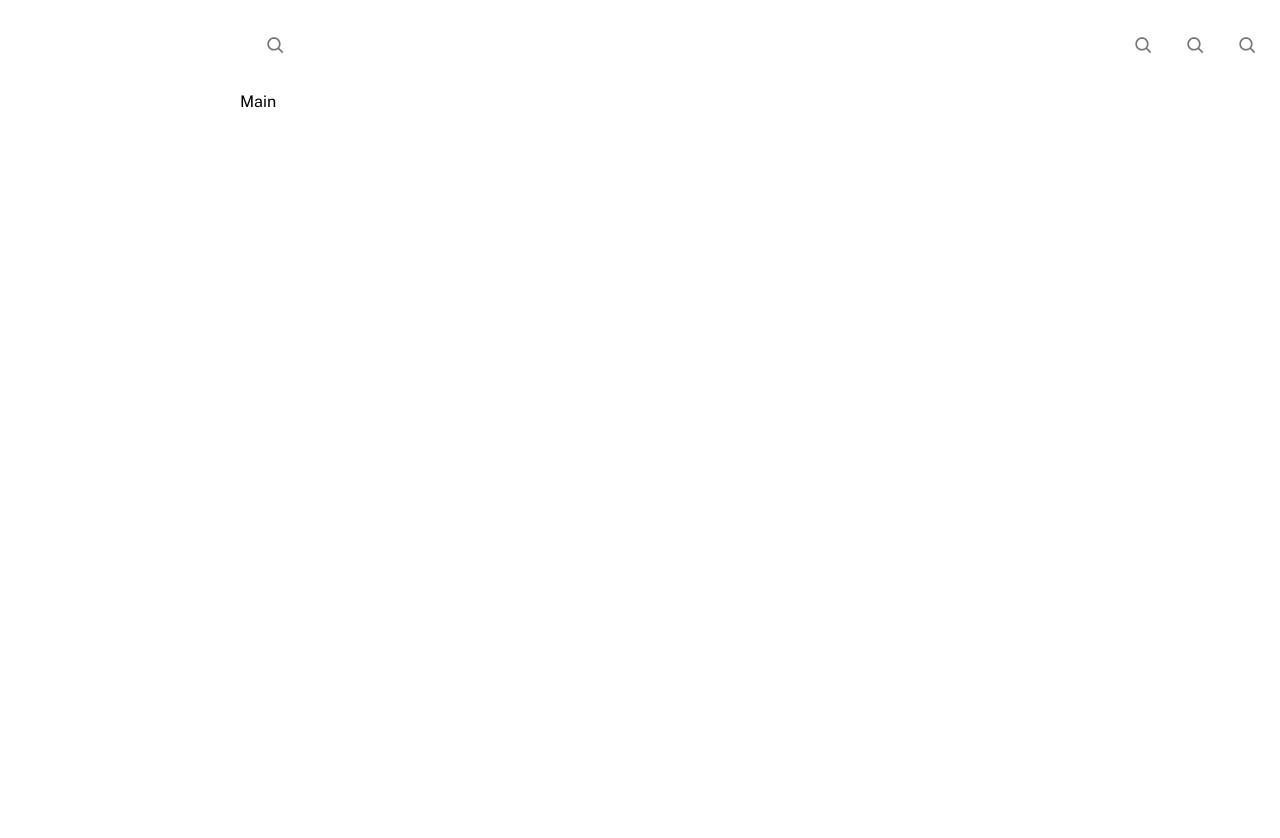
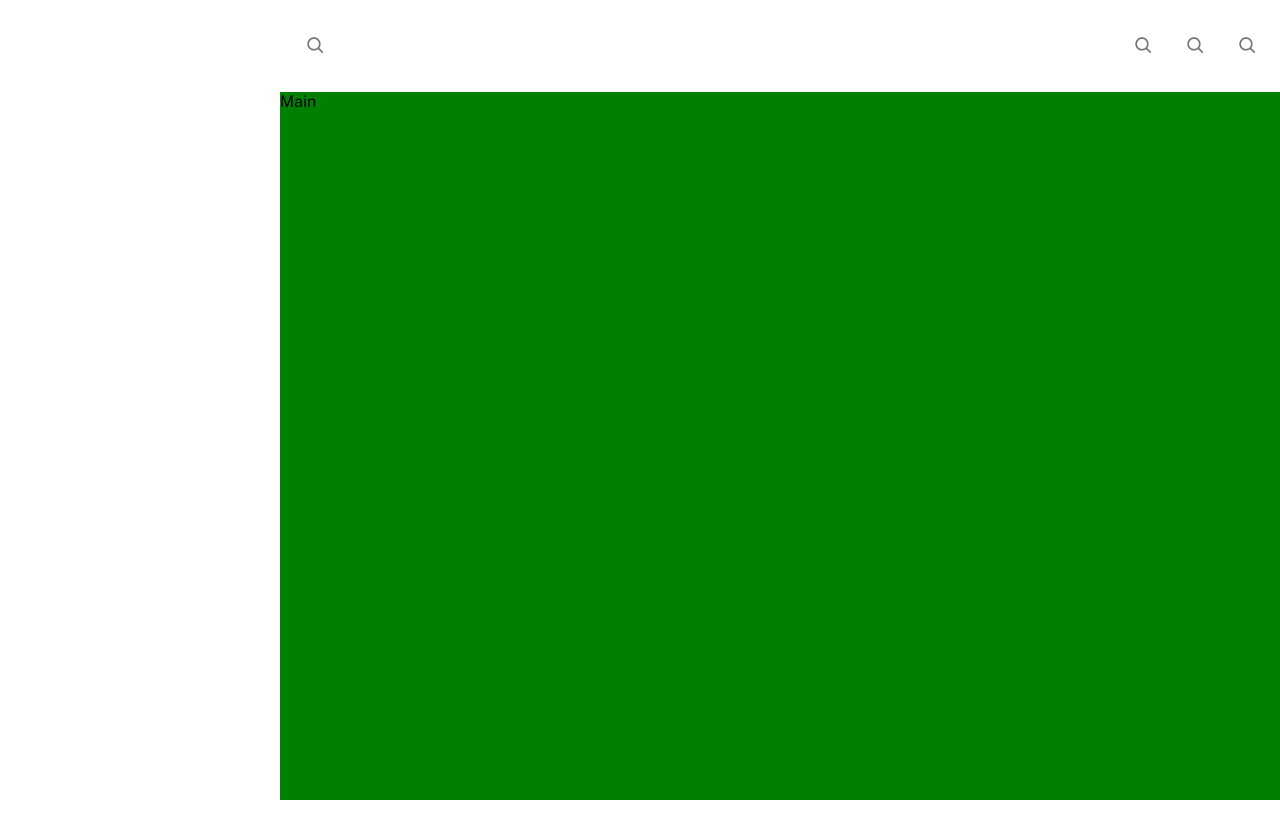
Before and after one commit to jmirfield/MUI-React-Dashboard-Clone, a React (Create React App) app: page /dashboard/app in a window 1280 px wide. Shown: the top 838 px of the page. After the commit the page ends 800 px from the top, so only its background shows below. Built offline with nearby package versions, Linux system fonts and the light colour scheme.

Commit message:
Moved theme to separate folder, create constants.js, continuing dashboard layout

```diff
--- a/src/index.js
+++ b/src/index.js
@@ -1,53 +1,10 @@
 import React from 'react';
 import ReactDOM from 'react-dom';
-import { ThemeProvider, createTheme } from '@mui/material/styles';
+import { ThemeProvider } from '@mui/material/styles';
+import { theme } from './theme/theme';
 import App from './App';
 import './global.css'
 import reportWebVitals from './reportWebVitals';
-
-let theme = createTheme({
-    palette: {
-        primary: { main: 'rgb(0, 171, 85)' },
-    },
-    breakpoints: {
-        values: {
-            mobile: 0,
-            tablet: 640,
-            laptop: 1024,
-            desktop: 1200,
-        }
-    },
-    components: {
-        MuiAppBar: {
-            styleOverrides: {
-                root: {
-                    backgroundColor: 'transparent',
-                    boxShadow: 'none',
-                    minHeight: 60,
-                    justifyContent: 'center',
-                }
-            }
-        },
-        MuiContainer: {
-            styleOverrides: {
-                root: {
-                    minHeight: '100vh',
-                    display: 'flex',
-                    padding: 0
-                }
-            }
-        },
-        MuiToolbar: {
-            styleOverrides: {
-                root: {
-                    width: '100%',
-                    justifyContent: 'space-between',
-                    height: '92px'
-                }
-            }
-        }
-    }
-})
 
 
 ReactDOM.render(
--- a/src/layout/DashboardLayout.js
+++ b/src/layout/DashboardLayout.js
@@ -3,11 +3,12 @@ import { Outlet } from 'react-router-dom'
 import styled from '@mui/system/styled'
 import { Container } from '@mui/material'
 import DashboardNavbar from './DashboardNavbar'
+import { DRAWER_WIDTH } from '../utils/constants'
 
 const DashboardContainer = styled(Container)(({ theme }) => ({
     flexDirection: 'column',
     [theme.breakpoints.up('desktop')]: {
-        width: `calc(100% - 240px)` //Taking into account side drawer
+        width: `calc(100% - ${DRAWER_WIDTH}px)` //Taking into account side drawer
     },
     marginRight: 0
 }))
--- a/src/layout/DashboardNavbar.js
+++ b/src/layout/DashboardNavbar.js
@@ -3,10 +3,11 @@ import {alpha, styled} from '@mui/system'
 import { AppBar, Toolbar, IconButton, Stack } from '@mui/material'
 import Icon from '../components/Icon'
 import { CgSearch } from 'react-icons/cg'
+import { APP_BAR_SMALL, DRAWER_WIDTH } from '../utils/constants';
 
 const DashboardAppBar = styled(AppBar)(({ theme }) => ({
     [theme.breakpoints.up('desktop')]: {
-        width: `calc(100% - 240px)` //Taking into account side drawer
+        width: `calc(100% - ${DRAWER_WIDTH}px)` //Taking into account side drawer
     },
     backdropFilter: 'blur(6px)',
     WebkitBackdropFilter: 'blur(6px)',
@@ -15,7 +16,7 @@ const DashboardAppBar = styled(AppBar)(({ theme }) => ({
 
 const DashboardToolbar = styled(Toolbar)(({ theme }) => ({
     [theme.breakpoints.down('desktop')]: {
-        height: '64px'
+        height: APP_BAR_SMALL
     }
 }))
 
@@ -27,6 +28,7 @@ const DashboardNavbar = () => {
                 <DashboardToolbar>
                     <IconButton children={<Icon component={CgSearch} />} variant='secondary' />
                     <Stack direction="row" alignItems="center" spacing={{ mobile: 1, laptop: 2, }}>
+                        {/* PLACEHOLDERS */}
                         <IconButton children={<Icon component={CgSearch} />} variant='secondary' />
                         <IconButton children={<Icon component={CgSearch} />} variant='secondary' />
                         <IconButton children={<Icon component={CgSearch} />} variant='secondary' />
--- a/src/pages/Main.js
+++ b/src/pages/Main.js
@@ -1,10 +1,22 @@
 import React from 'react'
+import { styled } from '@mui/system';
 import { Container } from '@mui/material'
+import { APP_BAR, APP_BAR_SMALL } from '../utils/constants';
+
+const MainContainer = styled(Container)(({ theme }) => ({
+    [theme.breakpoints.up('desktop')]: {
+        minHeight: `calc(100vh - ${APP_BAR}px)`
+    },
+    [theme.breakpoints.down('desktop')]: {
+    minHeight: `calc(100vh - ${APP_BAR_SMALL}px)`
+}
+
+}))
 
 const Main = () => {
-  return (
-    <Container>Main</Container>
-  )
+    return (
+        <MainContainer sx={{ backgroundColor: 'green' }}>Main</MainContainer>
+    )
 }
 
 export default Main
--- /dev/null
+++ b/src/theme/theme.js
@@ -0,0 +1,45 @@
+import { createTheme } from "@mui/material/styles"
+import { APP_BAR } from "../utils/constants"
+
+export const theme = createTheme({
+    palette: {
+        primary: { main: 'rgb(0, 171, 85)' },
+    },
+    breakpoints: {
+        values: {
+            mobile: 0,
+            tablet: 640,
+            laptop: 1024,
+            desktop: 1200,
+        }
+    },
+    components: {
+        MuiAppBar: {
+            styleOverrides: {
+                root: {
+                    backgroundColor: 'transparent',
+                    boxShadow: 'none',
+                    minHeight: 60,
+                    justifyContent: 'center',
+                }
+            }
+        },
+        MuiContainer: {
+            styleOverrides: {
+                root: {
+                    display: 'flex',
+                    padding: 0
+                }
+            }
+        },
+        MuiToolbar: {
+            styleOverrides: {
+                root: {
+                    width: '100%',
+                    justifyContent: 'space-between',
+                    height: `${APP_BAR}px`
+                }
+            }
+        }
+    }
+})
--- /dev/null
+++ b/src/utils/constants.js
@@ -0,0 +1,3 @@
+export const APP_BAR_SMALL = 64;
+export const APP_BAR = 92;
+export const DRAWER_WIDTH = 280;
```
